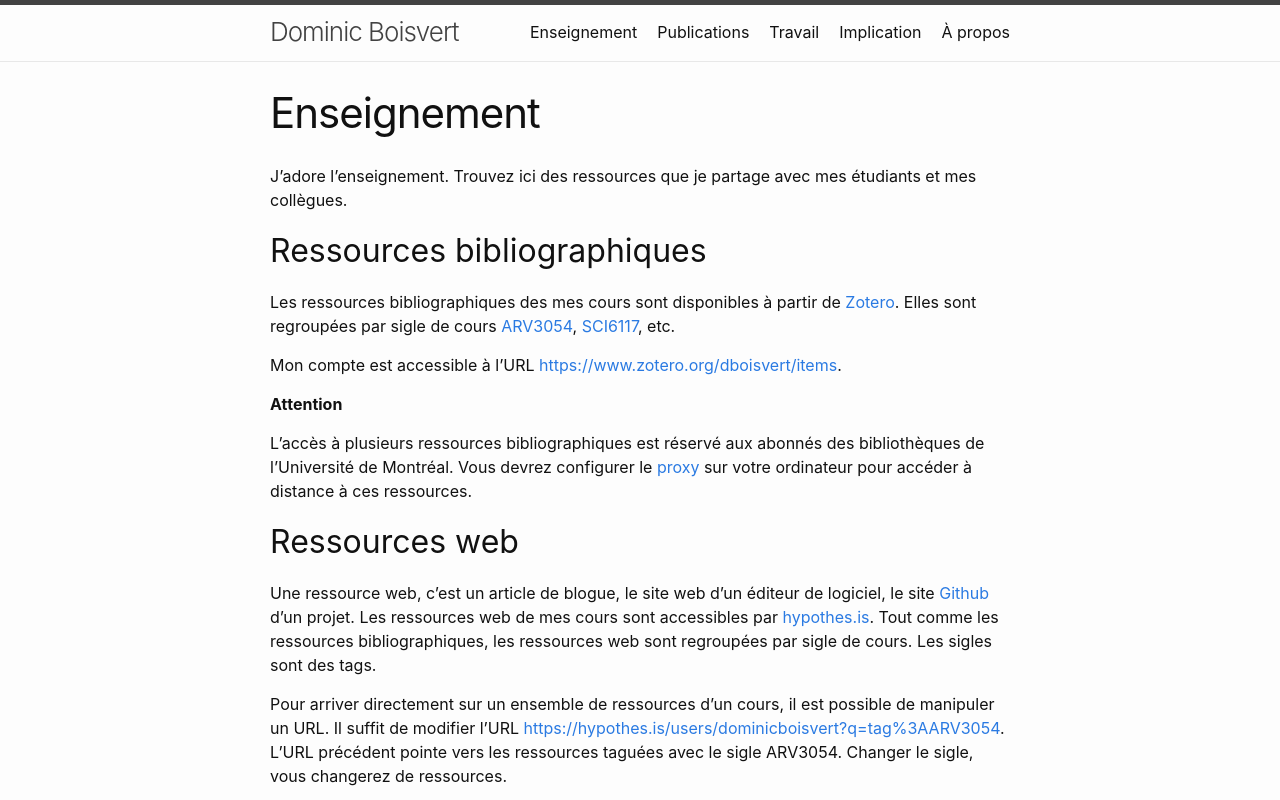
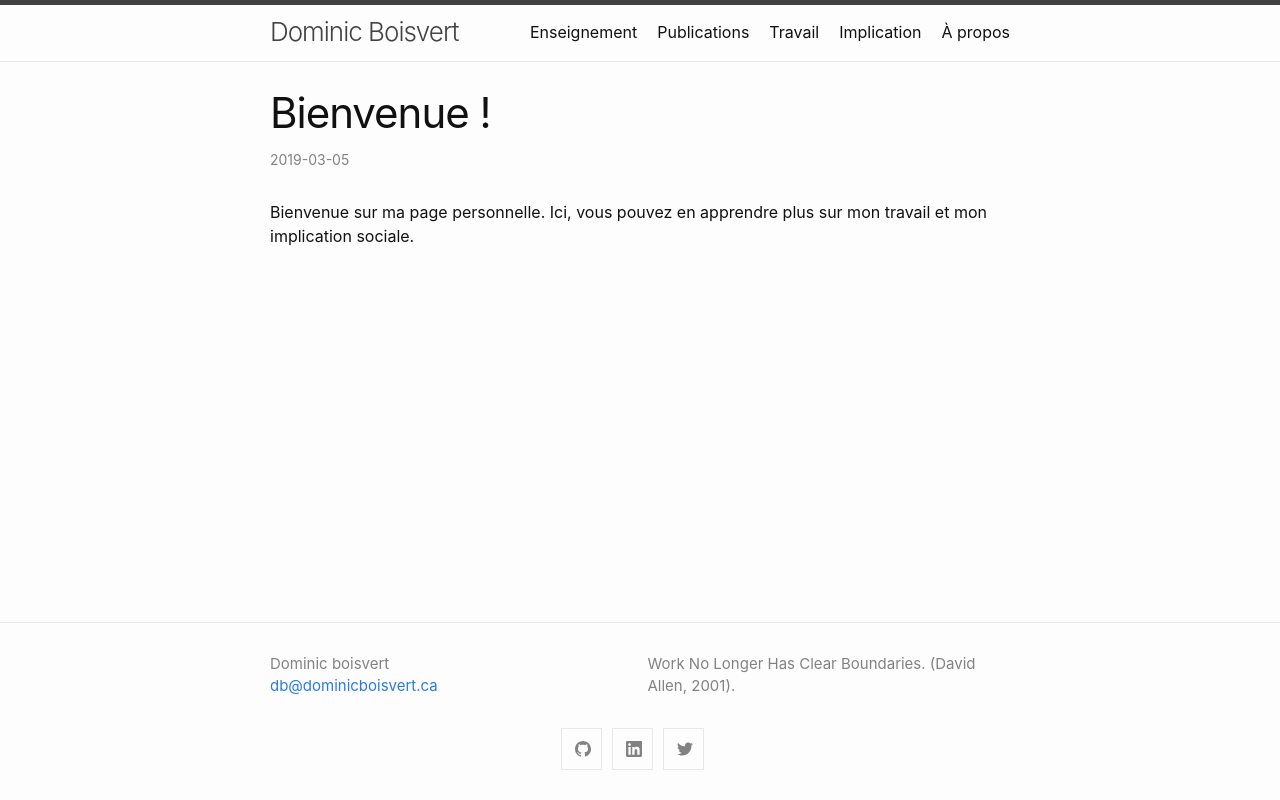
Before and after one commit to DominicBoisvert/dominicboisvert.github.io, a plain HTML site: page enseignement/implication/travail/2019/03/05/bienvenue.html in a window 1280 px wide. Shown: the top 800 px of the page. Drawn offline with Linux system fonts and the light colour scheme.

Commit message:
Mise a jour

```diff
--- a/enseignement/index.html
+++ b/enseignement/implication/travail/2019/03/05/bienvenue.html
@@ -3,18 +3,20 @@
   <meta charset="utf-8">
   <meta http-equiv="X-UA-Compatible" content="IE=edge">
   <meta name="viewport" content="width=device-width, initial-scale=1"><!-- Begin Jekyll SEO tag v2.6.1 -->
-<title>Enseignement | Dominic Boisvert</title>
+<title>Bienvenue ! | Dominic Boisvert</title>
 <meta name="generator" content="Jekyll v4.1.1" />
-<meta property="og:title" content="Enseignement" />
+<meta property="og:title" content="Bienvenue !" />
 <meta name="author" content="Dominic boisvert" />
 <meta property="og:locale" content="fr" />
-<meta name="description" content="Work No Longer Has Clear Boundaries. (David Allen, 2001)." />
-<meta property="og:description" content="Work No Longer Has Clear Boundaries. (David Allen, 2001)." />
-<link rel="canonical" href="http://localhost:4000/enseignement/" />
-<meta property="og:url" content="http://localhost:4000/enseignement/" />
+<meta name="description" content="Bienvenue sur ma page personnelle. Ici, vous pouvez en apprendre plus sur mon travail et mon implication sociale." />
+<meta property="og:description" content="Bienvenue sur ma page personnelle. Ici, vous pouvez en apprendre plus sur mon travail et mon implication sociale." />
+<link rel="canonical" href="http://localhost:4000/enseignement/implication/travail/2019/03/05/bienvenue.html" />
+<meta property="og:url" content="http://localhost:4000/enseignement/implication/travail/2019/03/05/bienvenue.html" />
 <meta property="og:site_name" content="Dominic Boisvert" />
+<meta property="og:type" content="article" />
+<meta property="article:published_time" content="2019-03-05T15:55:17-05:00" />
 <script type="application/ld+json">
-{"@type":"WebPage","headline":"Enseignement","url":"http://localhost:4000/enseignement/","author":{"@type":"Person","name":"Dominic boisvert"},"description":"Work No Longer Has Clear Boundaries. (David Allen, 2001).","@context":"https://schema.org"}</script>
+{"@type":"BlogPosting","mainEntityOfPage":{"@type":"WebPage","@id":"http://localhost:4000/enseignement/implication/travail/2019/03/05/bienvenue.html"},"url":"http://localhost:4000/enseignement/implication/travail/2019/03/05/bienvenue.html","datePublished":"2019-03-05T15:55:17-05:00","author":{"@type":"Person","name":"Dominic boisvert"},"headline":"Bienvenue !","dateModified":"2019-03-05T15:55:17-05:00","description":"Bienvenue sur ma page personnelle. Ici, vous pouvez en apprendre plus sur mon travail et mon implication sociale.","@context":"https://schema.org"}</script>
 <!-- End Jekyll SEO tag -->
 <link rel="stylesheet" href="/assets/css/style.css"><link type="application/atom+xml" rel="alternate" href="http://localhost:4000/feed.xml" title="Dominic Boisvert" /></head>
 <body><header class="site-header">
@@ -34,31 +36,19 @@
 </header>
 <main class="page-content" aria-label="Content">
       <div class="wrapper">
-        <article class="post">
+        <article class="post h-entry" itemscope itemtype="http://schema.org/BlogPosting">
 
   <header class="post-header">
-    <h1 class="post-title">Enseignement</h1>
+    <h1 class="post-title p-name" itemprop="name headline">Bienvenue !</h1>
+    <p class="post-meta">
+      <time class="dt-published" datetime="2019-03-05T15:55:17-05:00" itemprop="datePublished">2019-03-05
+      </time></p>
   </header>
 
-  <div class="post-content">
-    <p>J’adore l’enseignement. Trouvez ici des ressources que je partage avec mes étudiants et mes collègues.</p>
+  <div class="post-content e-content" itemprop="articleBody">
+    <p>Bienvenue sur ma page personnelle. Ici, vous pouvez en apprendre plus sur mon travail et mon implication sociale.</p>
 
-<h2 id="ressources-bibliographiques">Ressources bibliographiques</h2>
-<p>Les ressources bibliographiques des mes cours sont disponibles à partir de <a href="https://www.zotero.org/">Zotero</a>. Elles sont regroupées par sigle de cours <a href="https://www.zotero.org/dboisvert/items/collectionKey/CA6BB2SE">ARV3054</a>, <a href="https://www.zotero.org/dboisvert/items/collectionKey/KAQSXTVF">SCI6117</a>, etc.</p>
-
-<p>Mon compte est accessible à l’URL <a href="https://www.zotero.org/dboisvert/items">https://www.zotero.org/dboisvert/items</a>.</p>
-
-<p><strong>Attention</strong></p>
-
-<p>L’accès à plusieurs ressources bibliographiques est réservé aux abonnés des bibliothèques de l’Université de Montréal. Vous devrez configurer le <a href="http://www.bib.umontreal.ca/soutien-informatique/Proxy.htm">proxy</a> sur votre ordinateur pour accéder à distance à ces ressources.</p>
-
-<h2 id="ressources-web">Ressources web</h2>
-<p>Une ressource web, c’est un article de blogue, le site web d’un éditeur de logiciel, le site <a href="https://github.com">Github</a> d’un projet. Les ressources web de mes cours sont accessibles par <a href="https://hypothes.is/users/dominicboisvert">hypothes.is</a>. Tout comme les ressources bibliographiques, les ressources web sont regroupées par sigle de cours. Les sigles sont des tags.</p>
-
-<p>Pour arriver directement sur un ensemble de ressources d’un cours, il est possible de manipuler un URL. Il suffit de modifier l’URL <a href="https://hypothes.is/users/dominicboisvert?q=tag%3AARV3054">https://hypothes.is/users/dominicboisvert?q=tag%3AARV3054</a>. L’URL précédent pointe vers les ressources taguées avec le sigle ARV3054. Changer le sigle, vous changerez de ressources.</p>
-
-  </div>
-
+  </div><a class="u-url" href="/enseignement/implication/travail/2019/03/05/bienvenue.html" hidden></a>
 </article>
 
       </div>
--- a/feed.xml
+++ b/feed.xml
@@ -1,2 +1,2 @@
-<?xml version="1.0" encoding="utf-8"?><feed xmlns="http://www.w3.org/2005/Atom" xml:lang="fr"><generator uri="https://jekyllrb.com/" version="4.1.1">Jekyll</generator><link href="http://localhost:4000/feed.xml" rel="self" type="application/atom+xml" /><link href="http://localhost:4000/" rel="alternate" type="text/html" hreflang="fr" /><updated>2021-02-23T20:53:50-05:00</updated><id>http://localhost:4000/feed.xml</id><title type="html">Dominic Boisvert</title><subtitle>Work No Longer Has Clear Boundaries. (David Allen, 2001).
+<?xml version="1.0" encoding="utf-8"?><feed xmlns="http://www.w3.org/2005/Atom" xml:lang="fr"><generator uri="https://jekyllrb.com/" version="4.1.1">Jekyll</generator><link href="http://localhost:4000/feed.xml" rel="self" type="application/atom+xml" /><link href="http://localhost:4000/" rel="alternate" type="text/html" hreflang="fr" /><updated>2021-02-23T21:10:47-05:00</updated><id>http://localhost:4000/feed.xml</id><title type="html">Dominic Boisvert</title><subtitle>Work No Longer Has Clear Boundaries. (David Allen, 2001).
 </subtitle><author><name>Dominic boisvert</name></author><entry><title type="html">Bienvenue !</title><link href="http://localhost:4000/enseignement/implication/travail/2019/03/05/bienvenue.html" rel="alternate" type="text/html" title="Bienvenue !" /><published>2019-03-05T15:55:17-05:00</published><updated>2019-03-05T15:55:17-05:00</updated><id>http://localhost:4000/enseignement/implication/travail/2019/03/05/bienvenue</id><content type="html" xml:base="http://localhost:4000/enseignement/implication/travail/2019/03/05/bienvenue.html">&lt;p&gt;Bienvenue sur ma page personnelle. Ici, vous pouvez en apprendre plus sur mon travail et mon implication sociale.&lt;/p&gt;</content><author><name>Dominic boisvert</name></author><category term="enseignement" /><category term="implication" /><category term="travail" /><summary type="html">Bienvenue sur ma page personnelle. Ici, vous pouvez en apprendre plus sur mon travail et mon implication sociale.</summary></entry></feed>
```
Also changed, not shown: 404.html (+1 -1 lines), about/index.html (+1 -1 lines), implication/index.html (+1 -1 lines), index.html (+1 -1 lines), publications/index.html (+1 -1 lines), travail/index.html (+1 -1 lines).
